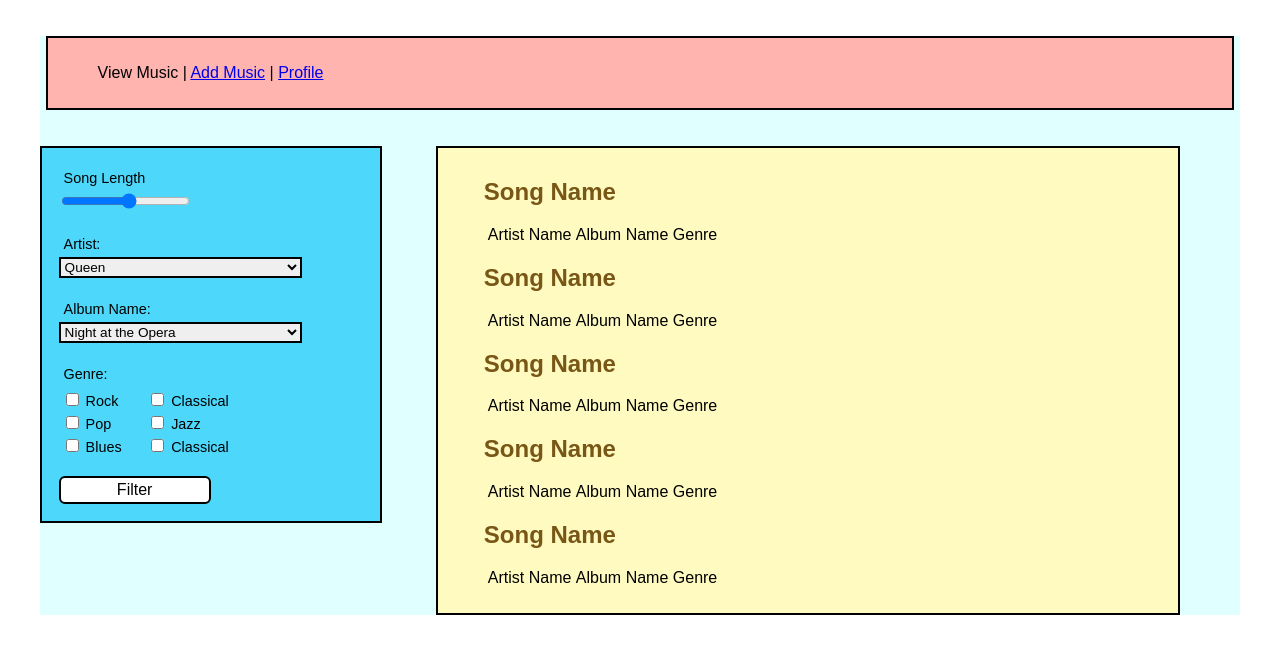
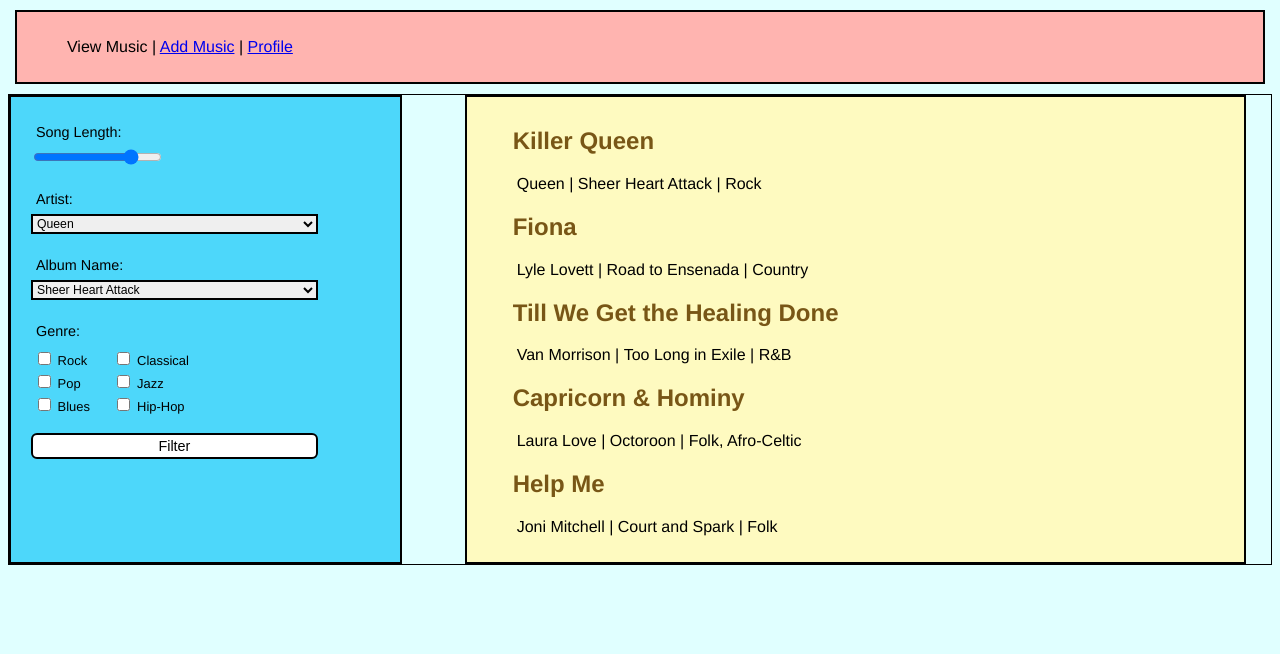
Before and after one commit to Shelleydaviswise/Music-history, a plain HTML site: page index.html in a window 1280 px wide. Drawn offline with Linux system fonts and the light colour scheme.

Commit message:
working flexbox, all menus and tables populated, pretty-well commented.

```diff
--- a/index.html
+++ b/index.html
@@ -1,52 +1,52 @@
-<!doctype html>
-
+<!DOCTYPE html>
 <html lang="en">
 <head>
   <link rel="stylesheet" type="text/css" href="style.css">
   <meta charset="utf-8">
+  <!-- Added for viewing on multiple devices/ media query -->
+  <meta name="viewport" content="width=device-width,initial-scale=1">
   <title>Nashville Software School</title>
 </head>
-
 <body>
-  <!--Wrapper used to constrain blue and yellow boxes - tried div="main-div" to hold the boxes but I can't quite get it.  -->
-<div class="wrapper">
+<!-- <div class="wrapper"> -->
+  <!-- Header Navigation elements -->
+  <header>
     <nav class="main-nav">
       <ul>
-        <li>
-          View Music
-        </li>
-        <li>
-          | <a href="#">Add Music</a>
-        </li>
-        <li>
-          | <a href="#">Profile</a>
-        </li>
+        <li>View Music</li>
+        <li>| <a href="#">Add Music</a></li>
+        <li>| <a href="#">Profile</a></li>
       </ul>
     </nav>
-  <!-- <div class="main-div"> -->
+  </header>
+
+  <div class="flexbox">
+
+  <!-- Blue box -->
     <section class="blue-box">
       <form>
-          <label>Song Length</label>
-          <input type="range" name="length" min="2.5" max="10">
+          <label>Song Length:</label>
+          <input type="range" name="length" min="0" max="10" value="7.5">
           <br>
           <br>
           <label for="artist-name">Artist: </label>
-          <select class="select-box">
-            <option>Queen</option>
-            <option>Lyle Lovett</option>
-            <option>Van Morrison</option>
-            <option>Laura Love</option>
-            <option>Joni Mitchell</option>
+          <select class="select-box" name="artist">
+            <option value="queen">Queen</option>
+            <option value="lyllov">Lyle Lovett</option>
+            <option value="vanmor">Van Morrison</option>
+            <option value="laurlov">Laura Love</option>
+            <option value="jonimitch">Joni Mitchell</option>
           </select>
+
           <br>
           <br>
           <label for="album-name">Album Name:</label>
           <select class="select-box">
-            <option>Night at the Opera</option>
-            <option>News of the World</option>
-            <option>Van Morrison</option>
-            <option>Laura Love</option>
-            <option>Joni Mitchell</option>
+            <option value=sha>Sheer Heart Attack</option>
+            <option>Road to Ensenada</option>
+            <option>Too Long in Exile</option>
+            <option>Octoroon</option>
+            <option>Court and Spark</option>
           </select>
       <form>
         <br>
@@ -63,42 +63,45 @@
           </tr>
           <tr>
             <td><input type="checkbox" name="blues" value="blues-song"> Blues</td>
-            <td><input type="checkbox" name="hip-hop" value="hip-hop"> Classical</td>
+            <td><input type="checkbox" name="hip-hop" value="hip-hop"> Hip-Hop</td>
            </table>
           <br>
           <input class="button" type="button" value="Filter" </fieldset>
       </form>
     </section>
     <section class="yellow-box">
-      <h2>Song Name</h2>
+      <h2>Killer Queen</h2>
       <ul>
-        <li>Artist Name</li>
-        <li>Album Name</li>
-        <li>Genre</li>
+         <li>Queen  |</li>
+        <li>Sheer Heart Attack |</li>
+        <li>Rock</li>
       </ul>
-      <h2>Song Name</h2>
+      <h2>Fiona</h2>
       <ul>
-        <li>Artist Name</li>
-        <li>Album Name</li>
-        <li>Genre</li>
-      </ul><h2>Song Name</h2>
+        <li>Lyle Lovett  |</li>
+        <li>Road to Ensenada  |</li>
+        <li>Country</li>
+      </ul>
+      <h2>Till We Get the Healing Done</h2>
       <ul>
-        <li>Artist Name</li>
-        <li>Album Name</li>
-        <li>Genre</li>
-      </ul><h2>Song Name</h2>
+         <li>Van Morrison  |</li>
+        <li>Too Long in Exile  |</li>
+        <li>R&B</li>
+      </ul>
+      <h2>Capricorn & Hominy</h2>
       <ul>
-        <li>Artist Name</li>
-        <li>Album Name</li>
-        <li>Genre</li>
-      </ul><h2>Song Name</h2>
+         <li>Laura Love  |</li>
+        <li>Octoroon  |</li>
+        <li>Folk, Afro-Celtic</li>
+      </ul>
+      <h2>Help Me</h2>
       <ul>
-        <li>Artist Name</li>
-        <li>Album Name</li>
-        <li>Genre</li>
+        <li>Joni Mitchell  |</li>
+        <li>Court and Spark  |</li>
+        <li>Folk</li>
       </ul>
     </section>
-  <!-- </div> -->
+  </div>
 </div>
 </body>
 </html>
--- a/style.css
+++ b/style.css
@@ -3,22 +3,33 @@
 /*********
 GENERAL
 *********/
+body {
+  font-family: Helvetica, Arial, sans-serif;
+  font-size: 1em;
+  margin: 5px, 0 auto 10px;
+  padding: 0;
+  background-color: lightcyan;
+  /*display:-ms-flexbox;
+  display:-webkit-box;
+  display:-webkit-flex;
+  display:flex;*/
+}
 
-.wrapper {
+/*.wrapper {
   background-color: lightcyan;
-  max-width: 95%;
+  max-width: 100%;
+  padding: 0;
   margin: 0 auto;
-  font-family: Arial, sans-serif;
-}
+}*/
 
 /*********
 NAVIGATION
 **********/
 .main-nav {
+  background-color: #FFB4B0;
   width: 97%;
-  margin: 3% auto;
+  margin: 10px auto;
   padding: 10px;
-  background-color: #FFB4B0;
   border: 2px solid black;
 }
 
@@ -28,32 +39,41 @@ li {
   color: black;
 }
 
-.main-div {
-  border: 2px solid black;
+/*.main-div {
+  border: 1px solid black;
   max-width: 100%
+}*/
+
+.flexbox {
+  border: 1px solid black;
+  display:-ms-flexbox;
+  display:-webkit-box;
+  display:-webkit-flex;
+  display:flex;
 }
 
 form {
   margin: 5px;
   padding: 5px;
+  font-size: .90em;
 }
 
 label {
-  font-size: .90em;
   display: block;
+  margin: 2px 0 2px 0;
   padding: 5px;
 }
 
 .blue-box {
-  width: 27%;
- /* min-width: 200px;*/
-  padding: 7px;
   background-color: #4DD7FA;
   border: 2px solid black;
+  width: 30%;
+  min-width: 200px;
+  padding: 10px 0 12px 10px;
   float: left;
   clear: left;
   display: inline-block;
-  margin: 0 3% 0 0;
+
 }
 
 tr {
@@ -68,12 +88,10 @@ td {
 .select-box {
   border: 2px solid black;
   font-size: .85em;
-  width: 80%;
+  /*width: 80%;*/
+  min-width: 80%;
 }
 
-.check-box {
-
-}
 
 .button {
   font-size: 1em;
@@ -81,14 +99,17 @@ td {
   border: 2px solid black;
   background-color: white;
   border-radius: 6px;
-  width: 50%;
+  min-width: 80%;
 
 }
 
 .yellow-box {
   width: 60%;
+  min-width: 372px;
   background-color: #FEFAC0;
-  margin: 0 0 0 1.5%;
+  float: right;
+  clear: right;
+  margin-left: 5%;
   padding: 10px;
   border: 2px solid black;
   color: #785616;
```
Also changed, not shown: 1 other file.
